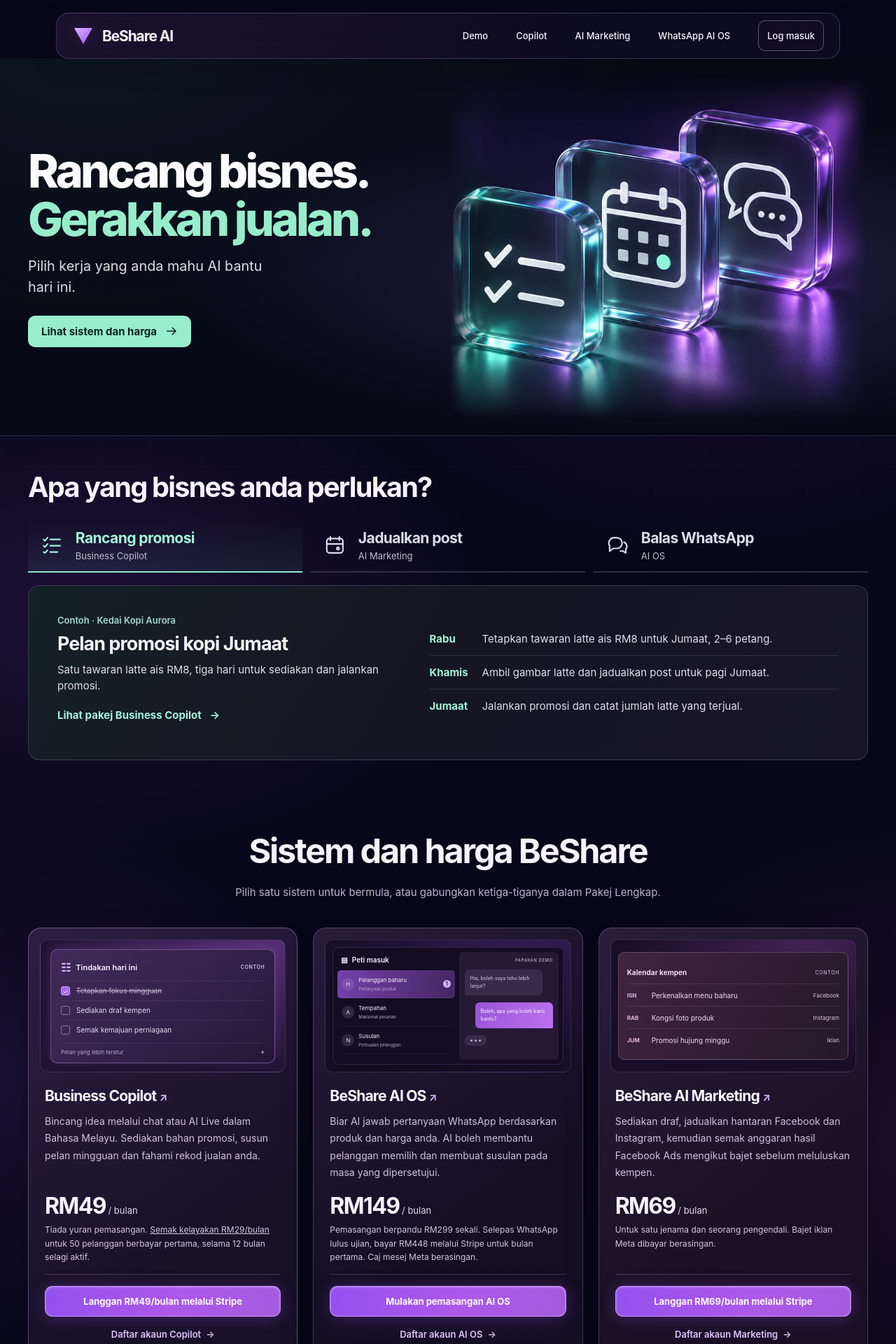
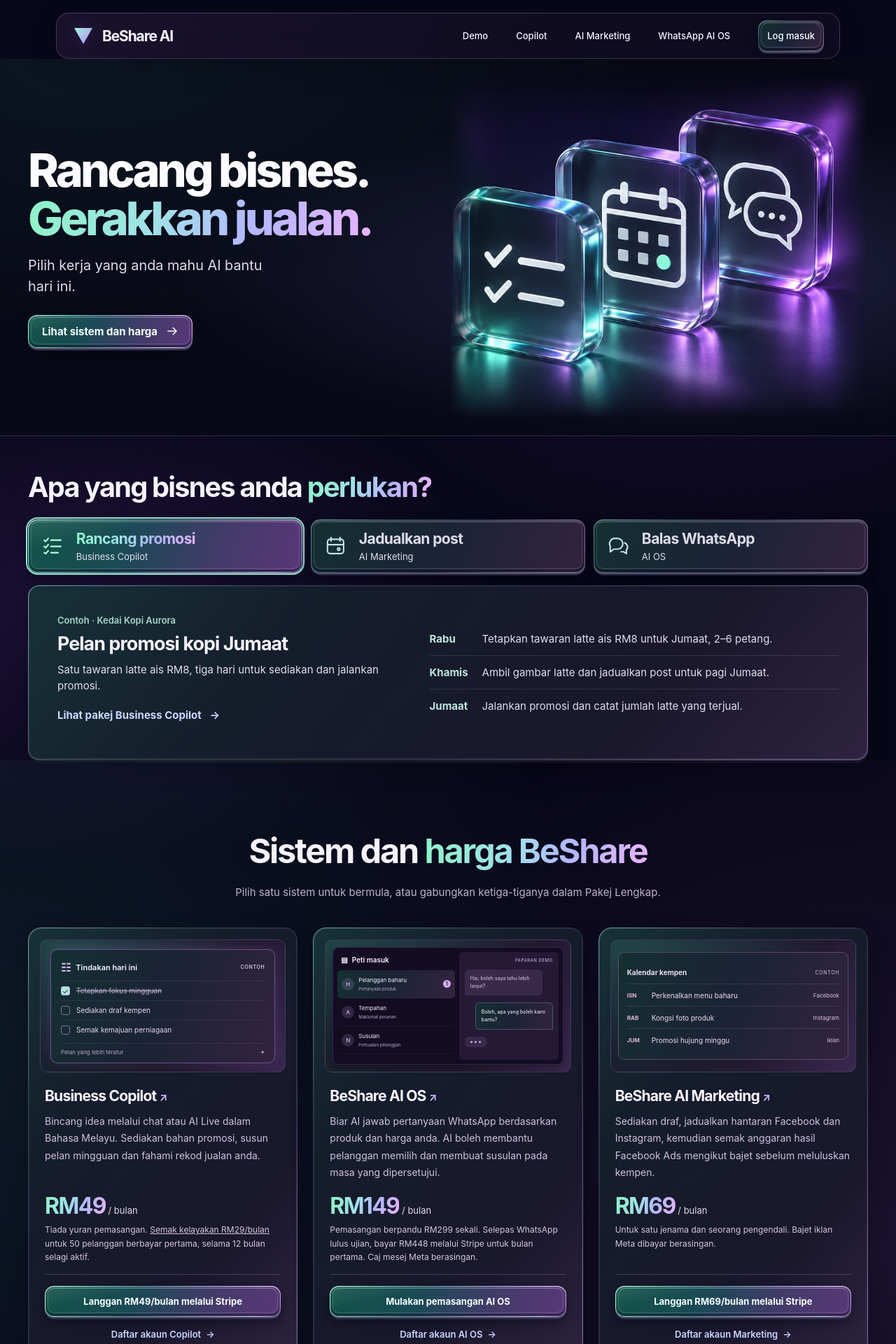
Before and after one commit to sifutech-ux/beshareaisolution, a PHP site: page /private/ in a window 1280 px wide. Shown: the top 1920 px of the page at 70% size. Run offline with PHP 8.4, Linux system fonts and the light colour scheme.

Commit message:
Use green and violet beveled glass across the BeShare homepage

```diff
--- a/home.css
+++ b/home.css
@@ -7,6 +7,16 @@
   --garis: #c9abf43d;
   --ungu: #bc87ff;
   --merah-jambu: #f09bdd;
+  --aurora-text: linear-gradient(105deg, #8ff1c9 3%, #9fe2e7 37%, #b5b6ff 66%, #e5b4ff 97%);
+  --kaca-muka: linear-gradient(168deg, #d9fff61c, transparent 29%),
+    linear-gradient(108deg, #125247, #194b55 35%, #433b69 69%, #593779);
+  --kaca-redup: linear-gradient(112deg, #143032, #1b2336 46%, #33233f);
+  --kaca-bibir: linear-gradient(125deg, #ceffec, #72d9bb 14%, #52868f 38%, #b39cdf 70%, #e9c8ff 90%, #9479c4);
+  --kaca-sisi: inset 0 1px 1px #ffffff48, inset 0 -3px 2px #050b1680,
+    0 2px 0 #54566f, 0 4px 0 #26243f, 0 7px 15px #02041080;
+  --panel-muka: linear-gradient(130deg, #173238, #151d2b 31%, #19172c 72%, #2e2340);
+  --panel-bibir: linear-gradient(132deg, #96d6c7b3, #446d748f 24%, #49466085 53%, #b092cbb8 92%, #71618f);
+  --panel-bayang: inset 1px 1px 0 #d6fffa15, inset -1px -2px 0 #ecd7ff18, 0 4px 0 #131320, 0 12px 30px #02020d48;
 }
 * { box-sizing: border-box; }
 html { scroll-behavior: smooth; scroll-padding-top: 110px; }
@@ -128,7 +138,7 @@ svg { flex-shrink: 0; }
 .bahagian--laluan h2 { text-align: center; font-size: clamp(27px, 3vw, 37px); }
 .laluan { display: grid; grid-template-columns: repeat(3, minmax(0, 1fr)); margin-top: 38px; }
 .laluan > a { display: block; min-width: 0; padding: 0 32px; border-radius: 3px; }
-.laluan > a + a { border-left: 1px solid #ba90e644; }
+
 .laluan__tajuk { display: flex; align-items: baseline; gap: 12px; }
 .laluan__nombor { font-size: 18px; color: #c18cf3; font-weight: 600; }
 .laluan h3 { font-size: 21px; font-weight: 600; letter-spacing: -.03em; }
@@ -154,7 +164,7 @@ svg { flex-shrink: 0; }
 @media (hover: hover) and (pointer: fine) {
   .butang, .kad { transition: transform .22s ease, border-color .22s ease, box-shadow .22s ease; }
   .butang:hover { transform: translateY(-2px); box-shadow: inset 0 1px 3px #ffffff70, 0 0 30px #ae62e94d, 0 10px 35px #7536b74d; }
-  .butang--senyap:hover { box-shadow: inset 0 1px 0 #ffffff0f; background: #bd8bf51a; }
+
   .kad:hover { transform: translateY(-5px); border-color: #d3a8f49c; box-shadow: inset 0 1px 0 #ffffff18, 0 22px 50px #7132a52e; }
   .nav__links a:hover, .nav__panel a:hover { background-color: #b284e814; }
   .laluan > a:hover h3 { color: #d6adfb; }
@@ -234,7 +244,7 @@ svg { flex-shrink: 0; }
   .bahagian--laluan h2 { font-size: 29px; max-width: 380px; margin-inline: auto; }
   .laluan { grid-template-columns: minmax(0, 1fr); margin: 26px auto 0; max-width: 480px; }
   .laluan > a { padding: 22px 8px; }
-  .laluan > a + a { border-left: 0; border-top: 1px solid #ba90e630; }
+
   .laluan h3 { font-size: 22px; }
   .laluan p { max-width: none; margin-left: 38px; margin-top: 8px; font-size: 13px; }
   .penutup { margin-top: 0; padding: 68px 20px 88px; }
@@ -331,7 +341,7 @@ svg { flex-shrink: 0; }
   letter-spacing: -.06em;
   line-height: 1.04;
 }
-.aurora-hero h1 span { color: #97edcb; }
+
 .aurora-hero p {
   color: #e0dae9;
   font-size: clamp(16px, 1.55vw, 22px);
@@ -351,10 +361,9 @@ svg { flex-shrink: 0; }
   margin-top: 25px;
   padding: 13px 19px;
   border-radius: 10px;
-  color: #092320;
-  background: #98edcd;
+  font-weight: 700;
 }
-.aurora-cta:hover { background: #b8f9e2; }
+
 .aurora-hero__seni {
   display: block;
   width: 100%;
@@ -396,10 +405,10 @@ svg { flex-shrink: 0; }
   min-height: 76px;
   padding: 10px clamp(10px, 1.5vw, 23px);
   color: #dddce8;
-  border-bottom: 2px solid #88849b50;
+  border-radius: 14px;
   cursor: pointer;
 }
-.demo-pilihan label:hover { background: #ffffff08; }
+
 .demo-pilihan svg {
   width: clamp(23px, 2.4vw, 34px);
   height: auto;
@@ -417,9 +426,11 @@ svg { flex-shrink: 0; }
 }
 .demo-pilihan label small { display: block; margin-top: 4px; font-size: 13px; color: #c2bdd0; }
 .demo-radio:checked + label {
-  color: #a4f3d7;
-  background: linear-gradient(0deg, #76d9bd15, transparent);
-  border-bottom-color: #8ee7c9;
+  --muka: var(--kaca-muka);
+  --bibir: var(--kaca-bibir);
+  color: #fff;
+  outline: 2px solid #90e7d4;
+  outline-offset: 1px;
 }
 .demo-radio:focus-visible + label { outline: 3px solid #b7f3df; outline-offset: 2px; }
 .contoh {
@@ -501,11 +512,11 @@ svg { flex-shrink: 0; }
   .aurora-hero h1 { font-size: clamp(37px, 8.7vw, 52px); }
   .aurora-hero p { max-width: 59%; margin-top: 14px; font-size: 16px; }
   .aurora-cta { margin-top: 18px; font-size: 13px; padding: 10px 12px; }
-  .demo-pilihan { grid-template-columns: 1fr; margin-top: 14px; }
+  .demo-pilihan { grid-template-columns: 1fr; margin-top: 16px; row-gap: 10px; }
   .demo-pilihan label { min-height: 54px; padding: 9px 12px; gap: 13px; }
   .demo-pilihan label > span { flex: 1; display: flex; align-items: baseline; justify-content: space-between; gap: 8px; }
   .demo-pilihan label small { margin: 0; font-size: 11px; }
-  .contoh { grid-template-columns: minmax(0, 1fr); gap: 12px; padding: 18px; }
+  .contoh { grid-template-columns: minmax(0, 1fr); gap: 12px; padding: 18px; margin-top: 6px; }
   .contoh__isi { display: contents; }
   .contoh h3, .contoh__pautan { margin: 0; }
   .contoh__pautan { grid-row: 5; }
@@ -518,6 +529,98 @@ svg { flex-shrink: 0; }
   .aurora-cta { border: 1px solid ButtonText; }
 }
 
+
+/* The bevel has a lit top edge and a darker, four-pixel glass sidewall. */
+.kaca, .nav__links .nav__masuk, .nav__menu summary.kaca {
+  position: relative;
+  border: 1px solid transparent;
+  border-radius: 13px;
+  background: var(--muka, var(--kaca-muka)) padding-box, var(--bibir, var(--kaca-bibir)) border-box;
+  box-shadow: var(--kaca-sisi);
+  color: #f6fffe;
+}
+.kaca::before {
+  content: "";
+  position: absolute;
+  pointer-events: none;
+  inset: 2px 3px 4px;
+  border: 1px solid #e3faff26;
+  border-top-color: #e6fffa52;
+  border-bottom-color: #d4b9ff40;
+  border-radius: 10px;
+}
+.kaca--redup { --muka: var(--kaca-redup); --bibir: var(--panel-bibir); }
+.demo-pilihan label svg { color: #c2e0e6; }
+.demo-radio:checked + label svg { color: #b2ffe0; }
+.demo-pilihan label small { color: #e2ddeb; }
+.kaca:active { transform: translateY(2px); }
+.demo-radio:focus-visible + label, .kaca:focus-visible { outline: 3px solid #faffff; outline-offset: 5px; }
+
+/* Accent words and prices use the width of their text as the gradient span. */
+.teks-aurora, .harga .teks-aurora { color: #c9e3ee; }
+@supports ((background-clip: text) or (-webkit-background-clip: text)) {
+  .teks-aurora, .penutup h2 .teks-aurora, .demo-radio:checked + label strong {
+    background: var(--aurora-text);
+    -webkit-background-clip: text;
+    background-clip: text;
+    -webkit-text-fill-color: transparent;
+  }
+}
+.contoh__pautan, .pautan { color: #cbd7ff; }
+.pelan-kopi strong { color: #bde6df; }
+.aurora-bawah::before {
+  background: radial-gradient(ellipse at 0 23%, #26726429, transparent 47%),
+    radial-gradient(ellipse at 100% 38%, #7647952b, transparent 51%);
+}
+.kad, .pakej, .contoh, .laluan > a {
+  border: 1px solid transparent;
+  background: var(--panel-muka) padding-box, var(--panel-bibir) border-box;
+  box-shadow: var(--panel-bayang);
+}
+.laluan { gap: 18px; }
+.laluan > a { padding: 22px; border-radius: 16px; }
+.laluan p { margin-left: 0; }
+.laluan h3 span, .kad h3 a span { color: #c9b6fa; }
+.pratonton {
+  background: radial-gradient(ellipse at 8% 0, #55c8b132, transparent 62%),
+    linear-gradient(125deg, #14262e, #21192f 64%, #3a2850);
+}
+.mini-tugas, .mini-kempen, .mini-inbox__item--aktif, .mini-chat__gelembung--balas {
+  background: var(--kaca-redup);
+}
+.mini-chat__gelembung--balas { border: 1px solid #8d90b66b; }
+.mini-tugas__baris--siap i { color: #10222b; background: #a8e7d7; }
+.penutup__aurora {
+  background: radial-gradient(ellipse at 17% 85%, #318d793b, transparent 43%),
+    radial-gradient(ellipse at 85% 85%, #905dc34a, transparent 48%);
+}
+.penutup__aurora i:first-child { border-top-color: #a3ecd2b5; box-shadow: 0 -3px 14px #80eec548, 0 -18px 45px #31776452; }
+.kaki { border-image: var(--panel-bibir) 1; }
+
+@media (hover: hover) and (pointer: fine) {
+  .kaca:hover, .nav__links .nav__masuk:hover, .laluan > a:hover, .kad:hover {
+    filter: brightness(1.08);
+    transform: translateY(-2px);
+  }
+  .kaca:hover { box-shadow: var(--kaca-sisi), -3px 2px 16px #60dabb20, 3px 3px 18px #bd86fa27; }
+  .kad:hover { box-shadow: var(--panel-bayang); border-color: #b2c6d19c; }
+  .kaca:active { transform: translateY(2px); }
+}
+@media (max-width: 739px) {
+  .laluan { gap: 12px; }
+  .laluan > a { padding: 18px; }
+}
+@media (forced-colors: active) {
+  .teks-aurora, .penutup h2 .teks-aurora, .demo-radio:checked + label strong {
+    background: none; color: CanvasText; -webkit-text-fill-color: CanvasText;
+  }
+  .kaca, .nav__links .nav__masuk, .nav__menu summary.kaca, .laluan > a,
+  .pakej, .contoh { border-color: ButtonText; }
+  .kaca::before { display: none; }
+  .demo-radio:checked + label { outline: 3px solid Highlight; }
+  .demo-radio:focus-visible + label { outline: 3px dashed Highlight; outline-offset: 4px; }
+}
+
 @media (prefers-reduced-motion: reduce) {
   html { scroll-behavior: auto; }
   *, *::before, *::after { animation: none !important; transition: none !important; }
--- a/index.html
+++ b/index.html
@@ -14,7 +14,7 @@
     <meta property="og:url" content="https://beshareaisolution.com/" />
     <meta property="og:image" content="https://beshareaisolution.com/assets/be-share-aurora.webp" />
     <link rel="icon" type="image/svg+xml" href="favicon.svg" />
-    <link rel="stylesheet" href="home.css?v=20261125-demo-aurora" />
+    <link rel="stylesheet" href="home.css?v=20261125-kaca" />
   </head>
   <body class="laman laman--aurora">
     <a class="lompat" href="#kandungan">Langkau ke kandungan</a>
@@ -24,7 +24,7 @@
     <header class="nav">
       <a class="jenama" href="./">
         <svg class="jenama__tanda" viewBox="0 0 32 32" width="32" height="32" aria-hidden="true">
-          <defs><linearGradient id="tanda" x1="0" y1="0" x2="1" y2="1"><stop stop-color="#e0b7ff" /><stop offset="1" stop-color="#9753f4" /></linearGradient></defs>
+          <defs><linearGradient id="tanda" x1="0" y1="0" x2="1" y2="1"><stop stop-color="#a0f4db" /><stop offset="1" stop-color="#b78afd" /></linearGradient></defs>
           <path id="tanda-beshare" d="M3 5h26L16 28z" fill="url(#tanda)" />
         </svg>
         <span>BeShare AI</span>
@@ -34,10 +34,10 @@
         <a href="#copilot">Copilot</a>
         <a href="#marketing">AI Marketing</a>
         <a href="#ai-os">WhatsApp AI OS</a>
-        <a class="nav__masuk" href="#masuk">Log masuk</a>
+        <a class="nav__masuk kaca kaca--redup" href="#masuk">Log masuk</a>
       </nav>
       <details class="nav__menu">
-        <summary>Menu <span aria-hidden="true">☰</span></summary>
+        <summary class="kaca kaca--redup">Menu <span aria-hidden="true">☰</span></summary>
         <nav class="nav__panel" aria-label="Utama telefon">
           <a href="#demo">Demo</a>
           <a href="#copilot">Copilot</a>
@@ -52,29 +52,29 @@
       <section class="aurora-hero" aria-labelledby="tajuk-utama">
         <div class="aurora-hero__isi">
           <div>
-            <h1 id="tajuk-utama">Rancang bisnes.<br><span>Gerakkan jualan.</span></h1>
+            <h1 id="tajuk-utama">Rancang bisnes.<br><span class="teks-aurora">Gerakkan jualan.</span></h1>
             <p>Pilih kerja yang anda mahu AI bantu hari ini.</p>
-            <a class="aurora-cta" href="#ekosistem">Lihat sistem dan harga <svg width="18" height="18" viewBox="0 0 24 24" fill="none" stroke="currentColor" stroke-width="2" aria-hidden="true"><path d="M3 12h17m-7-7 7 7-7 7"/></svg></a>
+            <a class="aurora-cta kaca" href="#ekosistem">Lihat sistem dan harga <svg width="18" height="18" viewBox="0 0 24 24" fill="none" stroke="currentColor" stroke-width="2" aria-hidden="true"><path d="M3 12h17m-7-7 7 7-7 7"/></svg></a>
           </div>
           <img class="aurora-hero__seni" src="assets/be-share-aurora.webp" width="792" height="656" alt="" fetchpriority="high">
         </div>
       </section>
 
       <section class="demo-aurora" id="demo" aria-labelledby="tajuk-demo">
-        <h2 id="tajuk-demo">Apa yang bisnes anda perlukan?</h2>
+        <h2 id="tajuk-demo">Apa yang bisnes anda <span class="teks-aurora">perlukan?</span></h2>
         <fieldset class="demo-pilihan" aria-labelledby="tajuk-demo">
           <input class="demo-radio" type="radio" name="tugas" id="pilih-pelan" aria-controls="contoh-pelan" checked>
-          <label for="pilih-pelan">
+          <label class="kaca kaca--redup" for="pilih-pelan">
             <svg viewBox="0 0 24 24" aria-hidden="true"><path d="m2.5 6 1.5 1.5L7 4m-4.5 9L4 14.5 7 11m-4.5 9L4 21l3-3M10 6h11M10 13h11M10 20h8"/></svg>
             <span><strong>Rancang promosi</strong><small>Business Copilot</small></span>
           </label>
           <input class="demo-radio" type="radio" name="tugas" id="pilih-post" aria-controls="contoh-post">
-          <label for="pilih-post">
+          <label class="kaca kaca--redup" for="pilih-post">
             <svg viewBox="0 0 24 24" aria-hidden="true"><rect x="3" y="5" width="18" height="16" rx="3"/><path d="M7 3v4m10-4v4M3 11h18"/><circle cx="15.5" cy="16" r="1.3"/></svg>
             <span><strong>Jadualkan post</strong><small>AI Marketing</small></span>
           </label>
           <input class="demo-radio" type="radio" name="tugas" id="pilih-balas" aria-controls="contoh-balas">
-          <label for="pilih-balas">
+          <label class="kaca kaca--redup" for="pilih-balas">
             <svg viewBox="0 0 24 24" aria-hidden="true"><path d="M17 10a6 6 0 0 1-6 6H7l-4 3v-6a6 6 0 0 1 5-9h3a6 6 0 0 1 6 6Z"/><path d="M19 9a5 5 0 0 1 2 8v4l-3-2h-3"/></svg>
             <span><strong>Balas WhatsApp</strong><small>AI OS</small></span>
           </label>
@@ -127,7 +127,7 @@
 
       <div class="aurora-bawah">
         <section class="bahagian bahagian--ekosistem" id="ekosistem" aria-labelledby="tajuk-eko">
-          <h2 id="tajuk-eko">Sistem dan harga BeShare</h2>
+          <h2 id="tajuk-eko">Sistem dan <span class="teks-aurora">harga BeShare</span></h2>
           <p class="bahagian__ayat">Pilih satu sistem untuk bermula, atau gabungkan ketiga-tiganya dalam Pakej Lengkap.</p>
 
           <div class="papan">
@@ -144,10 +144,10 @@
               <div class="kad__isi">
                 <h3 id="nama-copilot"><a href="penasihat/">Business Copilot <span aria-hidden="true">↗</span></a></h3>
                 <p>Bincang idea melalui chat atau AI Live dalam Bahasa Melayu. Sediakan bahan promosi, susun pelan mingguan dan fahami rekod jualan anda.</p>
-                <p class="harga"><strong>RM49</strong> / bulan</p>
+                <p class="harga"><strong class="teks-aurora">RM49</strong> / bulan</p>
                 <p class="syarat">Tiada yuran pemasangan. <a href="https://wa.me/60175457957?text=Salam%20BeShare%2C%20boleh%20semak%20kelayakan%20saya%20untuk%20harga%20pengenalan%20Business%20Copilot%20RM29%20sebulan%20selama%2012%20bulan%3F"><u>Semak kelayakan RM29/bulan</u></a> untuk 50 pelanggan berbayar pertama, selama 12 bulan selagi aktif.</p>
                 <div class="kad__aksi">
-                  <a class="butang" href="https://buy.stripe.com/3cIaEP9jT7rD5D0gUD8EM00">Langgan RM49/bulan melalui Stripe</a>
+                  <a class="butang kaca" href="https://buy.stripe.com/3cIaEP9jT7rD5D0gUD8EM00">Langgan RM49/bulan melalui Stripe</a>
                   <a class="pautan" href="akaun/?selepas=penasihat&amp;mod=daftar">Daftar akaun Copilot <span aria-hidden="true">→</span></a>
                 </div>
               </div>
@@ -173,10 +173,10 @@
               <div class="kad__isi">
                 <h3 id="nama-os"><a href="whatsapp/">BeShare AI OS <span aria-hidden="true">↗</span></a></h3>
                 <p>Biar AI jawab pertanyaan WhatsApp berdasarkan produk dan harga anda. AI boleh membantu pelanggan memilih dan membuat susulan pada masa yang dipersetujui.</p>
-                <p class="harga"><strong>RM149</strong> / bulan</p>
+                <p class="harga"><strong class="teks-aurora">RM149</strong> / bulan</p>
                 <p class="syarat">Pemasangan berpandu RM299 sekali. Selepas WhatsApp lulus ujian, bayar RM448 melalui Stripe untuk bulan pertama. Caj mesej Meta berasingan.</p>
                 <div class="kad__aksi">
-                  <a class="butang" href="https://wa.me/60175457957?text=Salam%20BeShare%2C%20saya%20berminat%20dengan%20BeShare%20AI%20OS%20asas%20RM149%20sebulan%20dan%20pemasangan%20berpandu%20RM299.">Mulakan pemasangan AI OS</a>
+                  <a class="butang kaca" href="https://wa.me/60175457957?text=Salam%20BeShare%2C%20saya%20berminat%20dengan%20BeShare%20AI%20OS%20asas%20RM149%20sebulan%20dan%20pemasangan%20berpandu%20RM299.">Mulakan pemasangan AI OS</a>
                   <a class="pautan" href="whatsapp/ruang.html#daftar">Daftar akaun AI OS <span aria-hidden="true">→</span></a>
                 </div>
               </div>
@@ -194,10 +194,10 @@
               <div class="kad__isi">
                 <h3 id="nama-marketing"><a href="marketing/">BeShare AI Marketing <span aria-hidden="true">↗</span></a></h3>
                 <p>Sediakan draf, jadualkan hantaran Facebook dan Instagram, kemudian semak anggaran hasil Facebook Ads mengikut bajet sebelum meluluskan kempen.</p>
-                <p class="harga"><strong>RM69</strong> / bulan</p>
+                <p class="harga"><strong class="teks-aurora">RM69</strong> / bulan</p>
                 <p class="syarat">Untuk satu jenama dan seorang pengendali. Bajet iklan Meta dibayar berasingan.</p>
                 <div class="kad__aksi">
-                  <a class="butang" href="https://buy.stripe.com/4gMdR167H7rD9Tg9sb8EM01">Langgan RM69/bulan melalui Stripe</a>
+                  <a class="butang kaca" href="https://buy.stripe.com/4gMdR167H7rD9Tg9sb8EM01">Langgan RM69/bulan melalui Stripe</a>
                   <a class="pautan" href="akaun/?selepas=marketing&amp;mod=daftar">Daftar akaun Marketing <span aria-hidden="true">→</span></a>
                 </div>
               </div>
@@ -205,14 +205,14 @@
           </div>
           <article class="pakej" id="pakej-lengkap">
             <div><h3>Pakej Lengkap BeShare</h3><p>Business Copilot, AI OS asas dan AI Marketing untuk satu jenama, satu nombor WhatsApp dan seorang pengendali.</p></div>
-            <div><p class="harga"><strong>RM229</strong> / bulan</p><p class="syarat">RM528 untuk bulan pertama termasuk pemasangan berpandu RM299. Pasukan BeShare menghantar pautan Stripe selepas ujian WhatsApp. Caj Meta berasingan.</p></div>
-            <a class="butang" href="https://wa.me/60175457957?text=Salam%20BeShare%2C%20saya%20berminat%20dengan%20Pakej%20Lengkap%20BeShare%20RM229%20sebulan.%20Boleh%20terangkan%20pemasangannya%3F">Mulakan Pakej Lengkap</a>
+            <div><p class="harga"><strong class="teks-aurora">RM229</strong> / bulan</p><p class="syarat">RM528 untuk bulan pertama termasuk pemasangan berpandu RM299. Pasukan BeShare menghantar pautan Stripe selepas ujian WhatsApp. Caj Meta berasingan.</p></div>
+            <a class="butang kaca" href="https://wa.me/60175457957?text=Salam%20BeShare%2C%20saya%20berminat%20dengan%20Pakej%20Lengkap%20BeShare%20RM229%20sebulan.%20Boleh%20terangkan%20pemasangannya%3F">Mulakan Pakej Lengkap</a>
           </article>
           <p class="nota-pratonton">Langganan diperbaharui setiap bulan melalui Stripe. Gunakan e-mel akaun BeShare anda semasa membayar. Untuk bantuan pengaktifan atau pembatalan, <a href="#hubungi"><u>hubungi BeShare</u></a>. Harga sebelum cukai yang terpakai.</p>
         </section>
 
         <section class="bahagian bahagian--laluan" id="masuk" aria-labelledby="tajuk-laluan">
-          <h2 id="tajuk-laluan">Sudah ada akaun?</h2>
+          <h2 id="tajuk-laluan">Sudah ada <span class="teks-aurora">akaun?</span></h2>
           <p class="bahagian__ayat">Copilot dan Marketing berkongsi akaun BeShare. Gunakan akaun AI OS untuk ruang WhatsApp anda.</p>
           <div class="laluan">
             <a href="akaun/?selepas=penasihat"><h3>Masuk Copilot <span aria-hidden="true">→</span></h3><p>Sambung pelan dan perbualan anda.</p></a>
@@ -223,11 +223,11 @@
 
         <section class="penutup" id="hubungi" aria-labelledby="tajuk-penutup">
           <div class="penutup__aurora" aria-hidden="true"><i></i><i></i><i></i></div>
-          <h2 id="tajuk-penutup">Perlukan bantuan <span>memilih sistem?</span></h2>
+          <h2 id="tajuk-penutup">Perlukan bantuan <span class="teks-aurora">memilih sistem?</span></h2>
           <p class="sub">Ceritakan apa yang paling banyak mengambil masa anda. Pasukan BeShare boleh bantu pilih pakej yang sesuai.</p>
           <div class="penutup__tindakan">
-            <a class="butang" href="https://wa.me/60175457957?text=Salam%20BeShare%2C%20saya%20mahu%20pilih%20sistem%20yang%20sesuai%20untuk%20bisnes%20saya.">WhatsApp +60 17-545 7957</a>
-            <a class="butang butang--senyap" href="mailto:beshareai.hq@gmail.com?subject=Pertanyaan%20pakej%20BeShare%20AI">beshareai.hq@gmail.com</a>
+            <a class="butang kaca" href="https://wa.me/60175457957?text=Salam%20BeShare%2C%20saya%20mahu%20pilih%20sistem%20yang%20sesuai%20untuk%20bisnes%20saya.">WhatsApp +60 17-545 7957</a>
+            <a class="butang butang--senyap kaca kaca--redup" href="mailto:beshareai.hq@gmail.com?subject=Pertanyaan%20pakej%20BeShare%20AI">beshareai.hq@gmail.com</a>
           </div>
         </section>
       </div>
```
